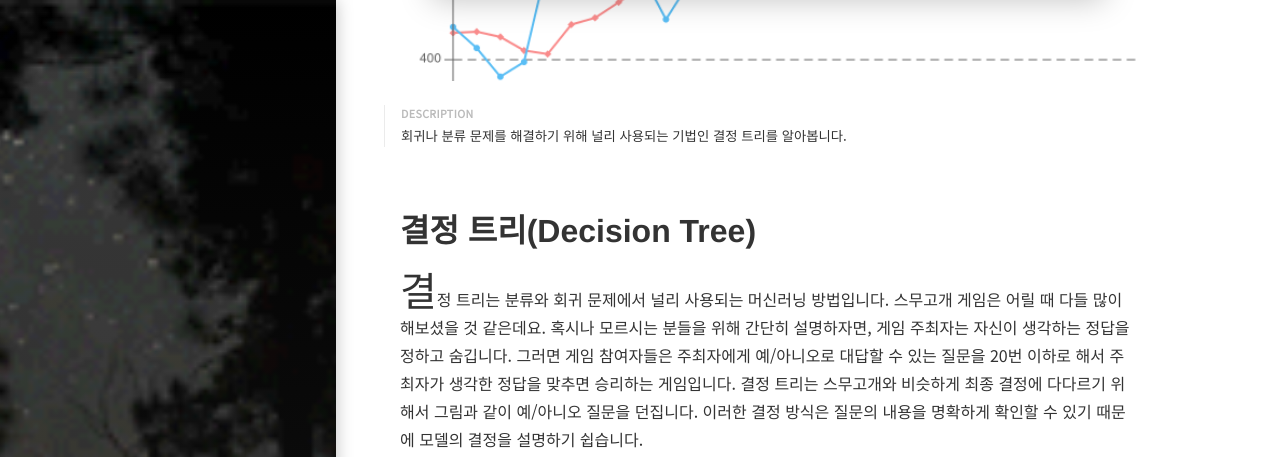
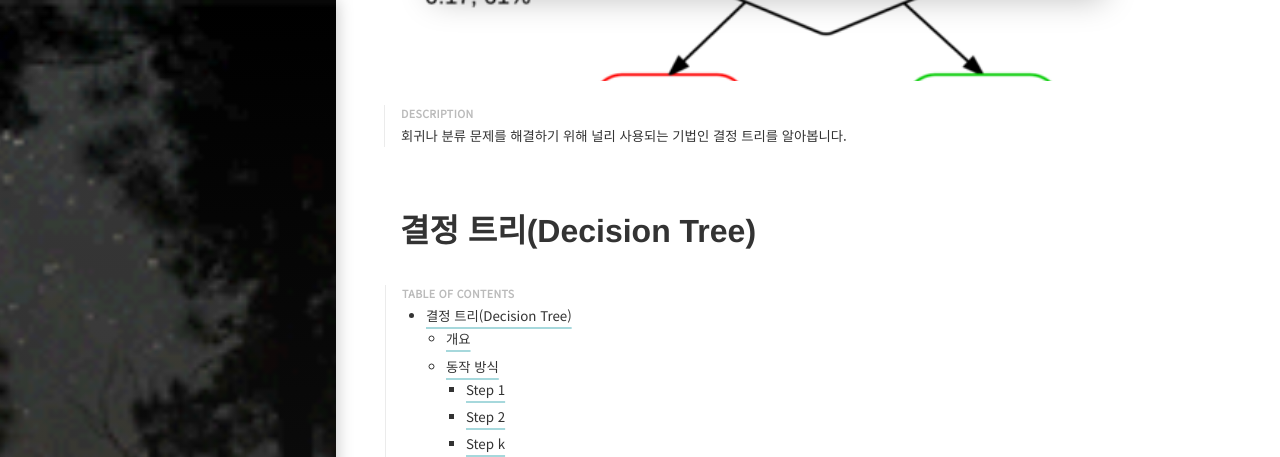
Before and after one commit to moreih29/moreih29.github.io, a Jekyll site: the page built from _posts/machine-learning/_posts/2022-02-19-decision-tree.md, in a window 1280 px wide and 1400 px high, scrolled down 573 px. Shown: the top 457 px of the window. Built offline with Jekyll 4.4.1, drawn with Linux system fonts in a browser that asks for light colours; cached includes are drawn as plain includes; nearby versions of some CDN libraries; some web fonts are replaced; library files that are not in the unit come from our copies; comment, search, counter and statistics services are not loaded; some of the changed text lies outside the part shown; grey boxes are pictures that could not be loaded.

Commit message:
update post

```diff
--- a/_posts/machine-learning/_posts/2022-02-19-decision-tree.md
+++ b/_posts/machine-learning/_posts/2022-02-19-decision-tree.md
@@ -8,18 +8,23 @@ description: >
   회귀나 분류 문제를 해결하기 위해 널리 사용되는 기법인 결정 트리를 알아봅니다.
 hide_last_modified: true
 image:
-  path: /assets/img/projects/corona-tomorrow/thumbnail.png
+  path: /assets/img/research/ml/525px-CART_tree_titanic_survivors_KOR.png
   srcset:
-    1920w: /assets/img/projects/corona-tomorrow/thumbnail.png
-    960w:  /assets/img/projects/corona-tomorrow/thumbnail.png
-    480w:  /assets/img/projects/corona-tomorrow/thumbnail.png
+    1920w: /assets/img/research/ml/525px-CART_tree_titanic_survivors_KOR.png
+    960w: /assets/img/research/ml/525px-CART_tree_titanic_survivors_KOR.png
+    480w: /assets/img/research/ml/525px-CART_tree_titanic_survivors_KOR.png
 ---
 
 # 결정 트리(Decision Tree)
 
+* toc
+{:toc}
+
+## 개요
+
 결정 트리는 분류와 회귀 문제에서 널리 사용되는 머신러닝 방법입니다.
-스무고개 게임은 어릴 때 다들 많이 해보셨을 것 같은데요.
-혹시나 모르시는 분들을 위해 간단히 설명하자면, 게임 주최자는 자신이 생각하는 정답을 정하고 숨깁니다.
+용어를 처음들어보시는 분들이라도 스무 고개 게임은 많이 해보셨을 것 같은데요.
+스무 고개 게임에 대해서 혹시나 모르시는 분들을 위해 간단히 설명하자면, 게임 주최자는 자신이 생각하는 정답을 정하고 숨깁니다.
 그러면 게임 참여자들은 주최자에게 예/아니오로 대답할 수 있는 질문을 20번 이하로 해서 주최자가 생각한 정답을 맞추면 승리하는 게임입니다.
 결정 트리는 스무고개와 비슷하게 최종 결정에 다다르기 위해서 그림과 같이 예/아니오 질문을 던집니다.
 이러한 결정 방식은 질문의 내용을 명확하게 확인할 수 있기 때문에 모델의 결정을 설명하기 쉽습니다.
@@ -30,9 +35,6 @@ image:
 
 나무의 가지처럼 질문을 하며 답을 찾아 가는 과정
 {: .figcaption}
-
-* toc
-{:toc}
 
 
 ## 동작 방식
```
